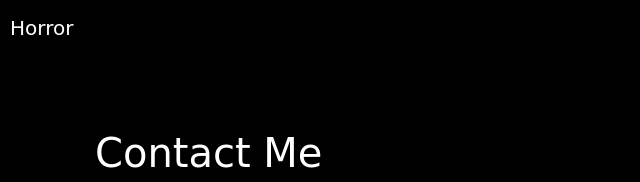
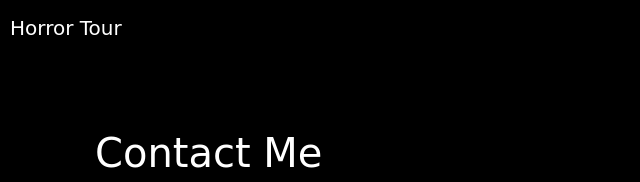
Before and after one commit to czcarrizales/czcarrizalesmobile.github.io, a plain HTML site: page contact.html in a window 1280 px wide. Shown: the top 182 px of the page, 0-640 px from the left. Drawn offline with nearby package versions, Linux system fonts and the light colour scheme; a web font is replaced by a local one.

Commit message:
Fixed title

```diff
--- a/contact.html
+++ b/contact.html
@@ -15,7 +15,7 @@
 
 <body>
     <nav class="navbar navbar-expand-xl navbar-dark">
-        <a href="index.html" class="navbar-brand">Horror</a>
+        <a href="index.html" class="navbar-brand">Horror Tour</a>
         <button class="navbar-toggler" type="button" data-bs-toggle="collapse" data-bs-target="#toggleMobileMenu"
           aria-controls="toggleMobileMenu" aria-expanded="false" aria-lable="Toggle navigation">
           <span class="navbar-toggler-icon"></span>
```
Also changed, not shown: gallery.html (+1 -1 lines), index.html (+1 -1 lines), jason.html (+1 -1 lines), store.html (+1 -1 lines).
